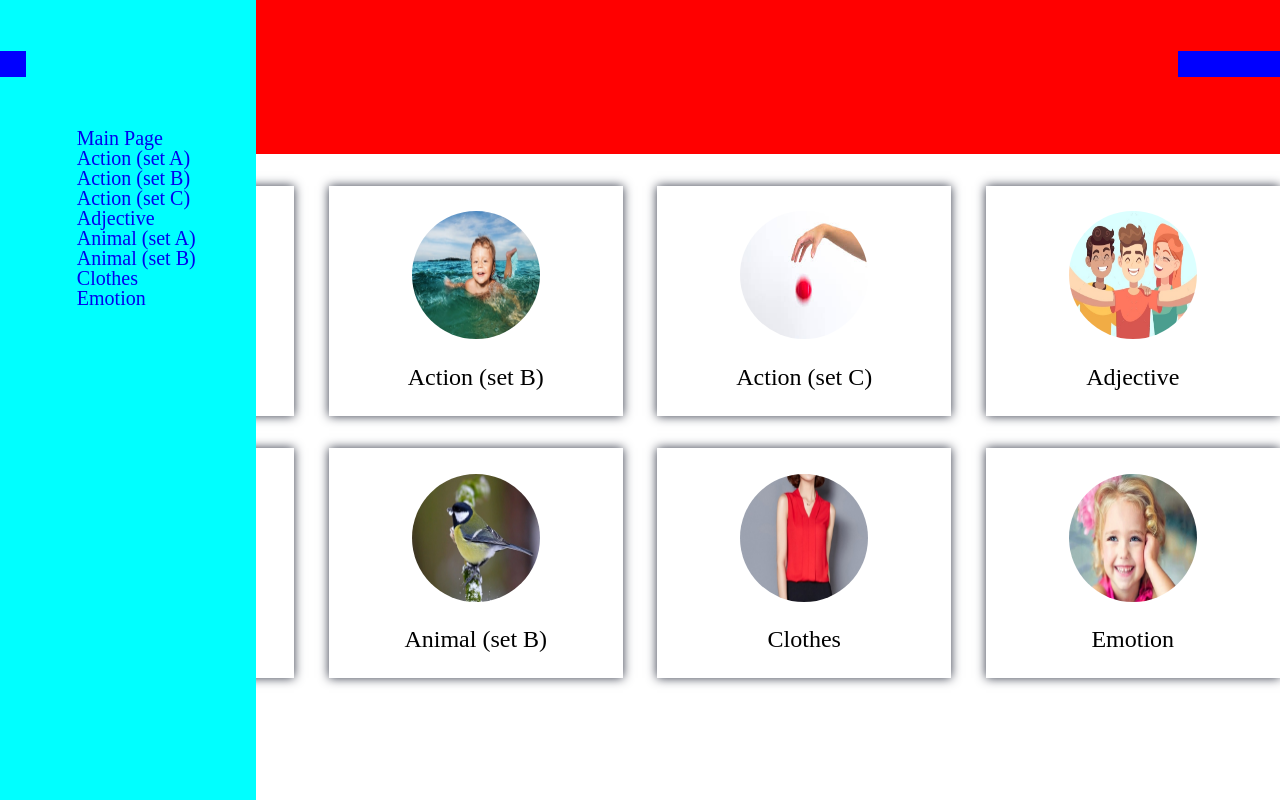
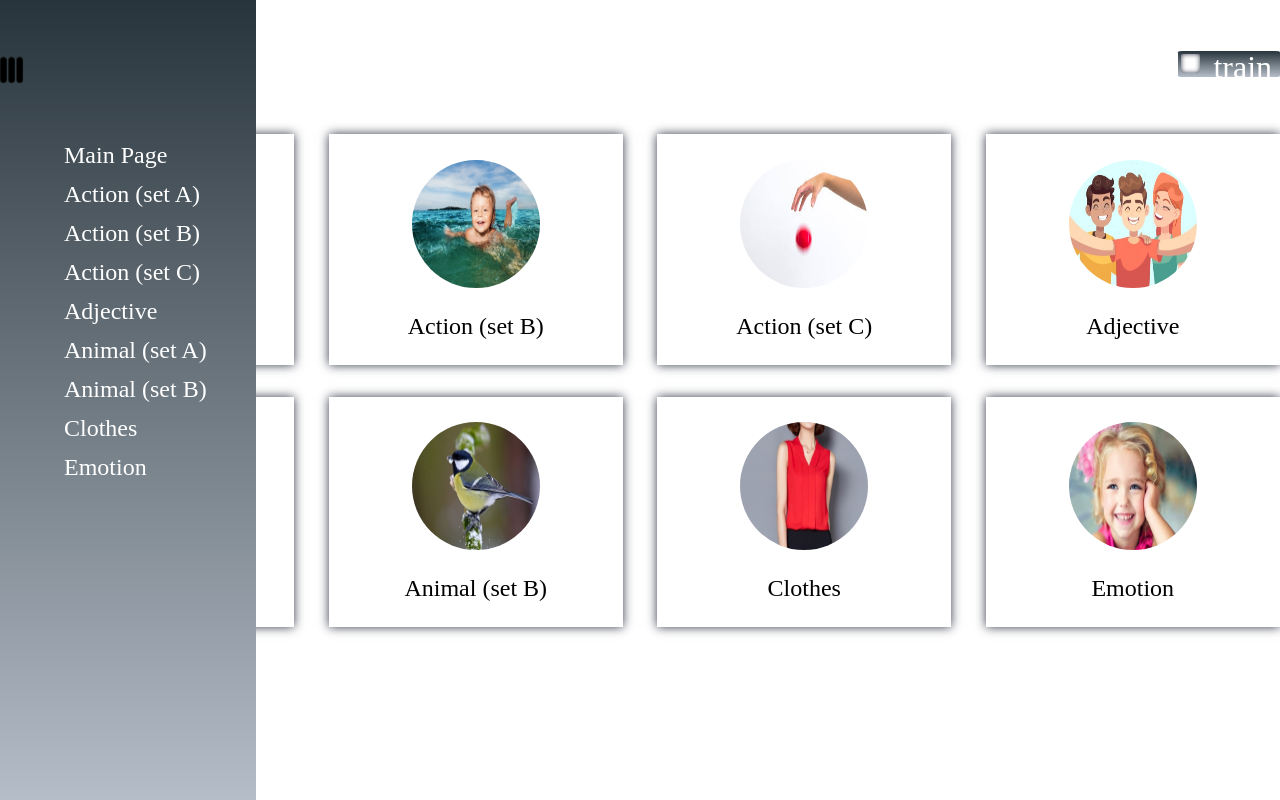
Before and after one commit to egoreq294/english-for-kids, a website built with webpack: page index.html in a window 1280 px wide. Both pictures are taken after a click on the button 12 px from the left and 63 px from the top of the page. Built offline with nearby package versions, Linux system fonts and the light colour scheme.

Commit message:
feat: add play/train button

```diff
--- a/index.html
+++ b/index.html
@@ -10,10 +10,12 @@
     <div class="wrapper">
         <header class="header">
             <button class="menu_button">
-
+                <img class="menu_button--pic" src="./src/img/menu.png" alt="">
             </button>
-            <div class="train">
-
+            <div class="train_play">
+                <div class="polzunok float_left"></div>
+                <p class="train_text">train</p>
+                <p class="play_text display_none">play</p>
             </div>
         </header>
         <div class="main">
@@ -42,7 +44,7 @@
                 <div class="front"><img class="main_page--pics " src="src/img/smile.jpg" alt=""><p class="main_page--text" >Emotion</p></div>
             </div>
         </div>
-        <div class="burger display_none">
+        <div class="burger">
             <ul class="burger_ul">
                 <li class="burger_element"><a href="#">Main Page</a></li>
                 <li class="burger_element"><a href="#">Action (set A)</a></li>
--- a/src/index.js
+++ b/src/index.js
@@ -439,12 +439,13 @@ const cards = [
 
 // open/close burger
 document.querySelector('.menu_button').addEventListener('click',()=>{
-    if(document.querySelector('.burger').classList.contains('display_none')===true){
-        document.querySelector('.burger').classList.remove('display_none');
+    if(document.querySelector('.burger').classList.contains('left')){
+        document.querySelector('.burger').classList.remove('left');
+        document.querySelector('.menu_button').classList.remove('rotate_90');
     }
     else{
-        document.querySelector('.burger').classList.add('display_none');
-
+        document.querySelector('.burger').classList.add('left');
+        document.querySelector('.menu_button').classList.add('rotate_90');
     }
 });
 
@@ -584,7 +585,7 @@ document.querySelector('.main').addEventListener('mouseout',(event)=>{
   if (event.target.tagName==='button'.toUpperCase()){
       event.target.parentNode.classList.remove('back');
       event.target.parentNode.parentNode.classList.remove('back');
-    }
+
     for(let i = 1; i < cards.length; i++){
       cards[i].forEach(item1 => {
         if(event.target.parentNode.children[1].innerHTML == item1.translation){
@@ -592,4 +593,19 @@ document.querySelector('.main').addEventListener('mouseout',(event)=>{
         }
       });
     }
+  }
 });
+document.querySelector('.train_play').addEventListener('click', (event)=>{
+  if(document.querySelector('.polzunok').classList.contains('float_left')){
+    document.querySelector('.polzunok').classList.remove('float_left');
+    document.querySelector('.polzunok').classList.add('float_right');
+    document.querySelector('.train_text').classList.add('display_none');
+    document.querySelector('.play_text').classList.remove('display_none');
+  }
+  else{
+    document.querySelector('.polzunok').classList.add('float_left');
+    document.querySelector('.polzunok').classList.remove('float_right');
+    document.querySelector('.train_text').classList.remove('display_none');
+    document.querySelector('.play_text').classList.add('display_none');
+  }
+});
--- a/src/sass/style.scss
+++ b/src/sass/style.scss
@@ -10,27 +10,28 @@ html{
     height: 100vh;
 }
 .header{
-    height: 12vw;
-    background-color: red;
+    height: 8vw;
     display: flex;
     justify-content: space-between;
 }
 .menu_button{
     width: 2vw;
     height: 2vw;
-    background-color: blue;
     margin-top: 4%;
     outline: none;
     border: none;
     cursor: pointer;
     z-index: 3;
+    outline: none;
+    border: 0;
+    background-color:rgba($color: #000000, $alpha: 0.0);
 }
-.train{
-    width: 8vw;
+.rotate_90{
+    transform: rotate(90deg);
+}
+.menu_button--pic{
+    width: 2vw;
     height: 2vw;
-    background-color: blue;
-    margin-top: 4%;
-    cursor: pointer;
 }
 .main{
     display: flex;
@@ -62,21 +63,28 @@ html{
     position: fixed;
     height: 100vh;
     width: 20vw;
-    background-color: cyan;
+    background: linear-gradient(to top, #b5bdc8 0%, #828c95 36%, #28343b 100%);
     top:0;
+    left:-20vw;
+}
+.left{
     left:0;
 }
 ul{
-    padding: 50% 0 0 30%;
+    padding: 50% 0 0 25%;
 }
 a{
-    font-size: 20px;
+    font-size: 24px;
     text-decoration: none;
+    color: #ffffff;
+}
+li{
+    padding-top: 15px;
 }
 .display_none{
     display: none;
 }
-button{
+.category_button{
     background-color: cyan;
     width: 20px;
     height: 20px;
@@ -87,3 +95,36 @@ button{
 .back{
     transform: rotateY(180deg);
 }
+.train_play{
+    width: 8vw;
+    height: 2vw;
+    background: linear-gradient(to top, #b5bdc8 0%, #828c95 36%, #28343b 100%);
+    margin-top: 4%;
+    cursor: pointer;
+    border-radius: 5%;
+}
+.polzunok{
+    height: 1.5vw;
+    width: 1.5vw;
+    background-color: #ffffff;
+    border-radius: 15%;
+    box-shadow: inset 0 0 5px #323746;
+}
+.float_left{
+    float: left;
+    margin: 3%;
+}
+.float_right{
+    float: right;
+    margin: 3%;
+}
+.train_text, .play_text{
+    font-size: 32px;
+    color: #ffffff;
+}
+.train_text{
+    margin: 0% 0 0 35%;
+}
+.play_text{
+    margin: -1% 0 0 20%;
+}
```
Also changed, not shown: dist/ea8e27e358593c2b2f2a3c04721092ab.png (added), dist/index.html, dist/script.js, dist/style.css, src/img/menu.png (added).
